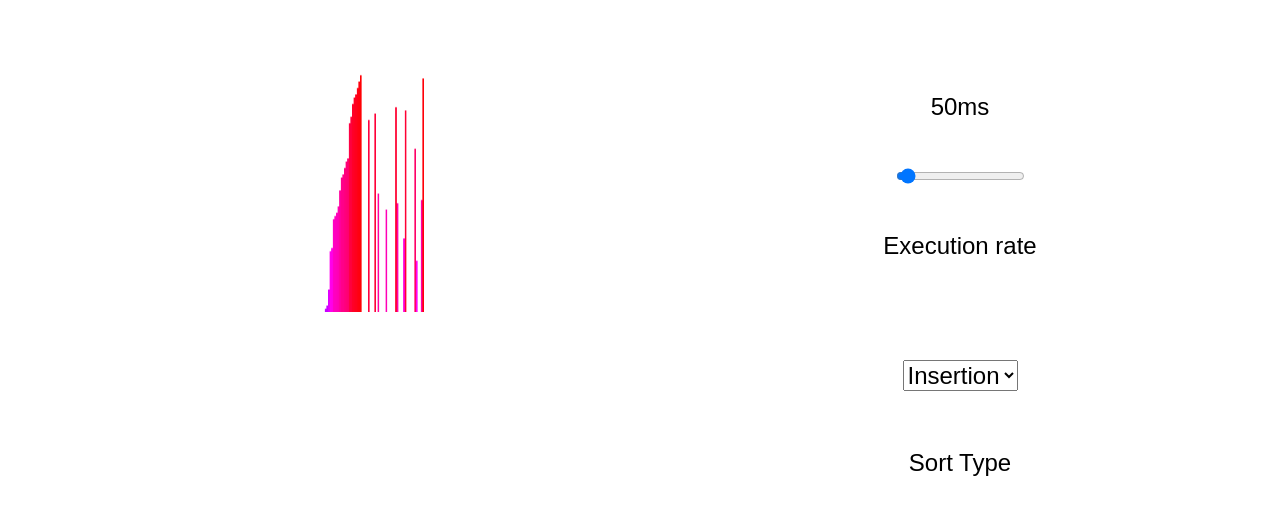
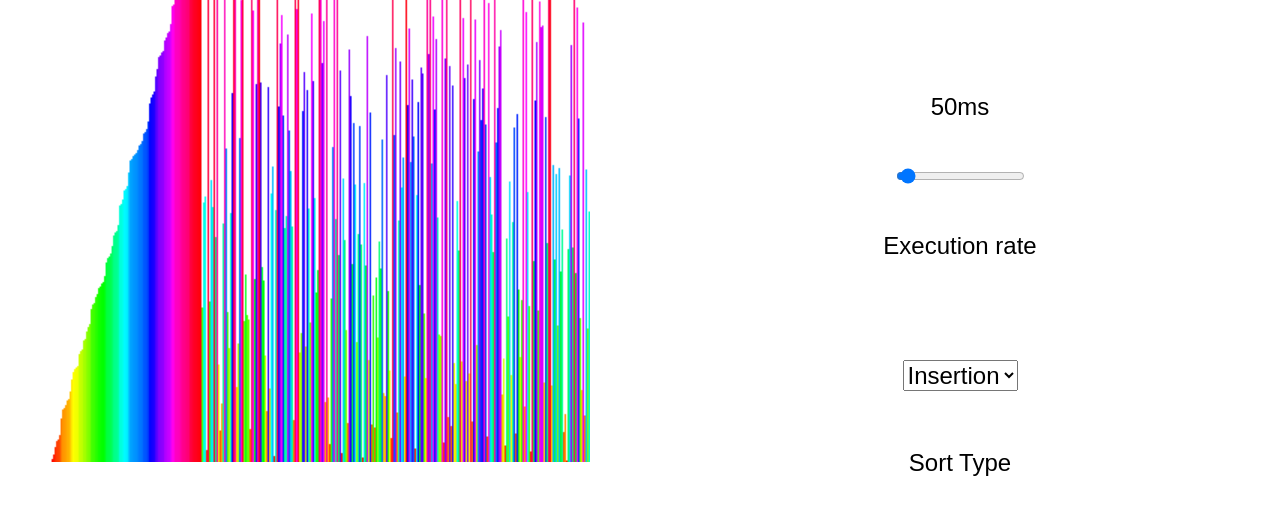
Before and after one commit to pr1ncess-emily/web-toys, a plain HTML site: page sorter/src/index.html in a window 1280 px wide. Shown: the part 248-762 px from the top of the page. Drawn offline with Linux system fonts and the light colour scheme.

Commit message:
fixes for canvas rendering

```diff
--- a/sorter/src/Renderer.js
+++ b/sorter/src/Renderer.js
@@ -2,7 +2,7 @@ export default class Renderer {
     constructor(canvasElement, canvasSize) {
         this.canvas = canvasElement.getContext('2d');
         this.size = canvasSize;
-        this.renderRatio = Math.round(canvasSize/360);
+        this.renderRatio = canvasSize/360;
     }
 
     clear() {
--- a/sorter/src/index.html
+++ b/sorter/src/index.html
@@ -30,7 +30,7 @@
     </header>
 
     <main>
-        <canvas id="appCanvas"></canvas>
+        <canvas width="360" height="360" id="appCanvas"></canvas>
     </main>
 
     <section class="control__buttons">
--- a/sorter/src/index.js
+++ b/sorter/src/index.js
@@ -7,7 +7,7 @@ document.addEventListener('DOMContentLoaded', () => {
     let canvasElement = document.getElementById('appCanvas');
     const screenWidth = window.innerWidth;
 
-    const AppRenderer = new Renderer(canvasElement, 720);
+    const AppRenderer = new Renderer(canvasElement, 360);
 
     AppSorter.shuffle(1000);
     AppRenderer.render(AppSorter.sortArray);
--- a/sorter/src/styles.css
+++ b/sorter/src/styles.css
@@ -177,3 +177,10 @@ canvas {
     width: 240px;
     height: 240px;
 }
+
+@media (min-width: 992px) {
+    canvas {
+        width: 540px;
+        height: 540px;
+    }
+}
```
